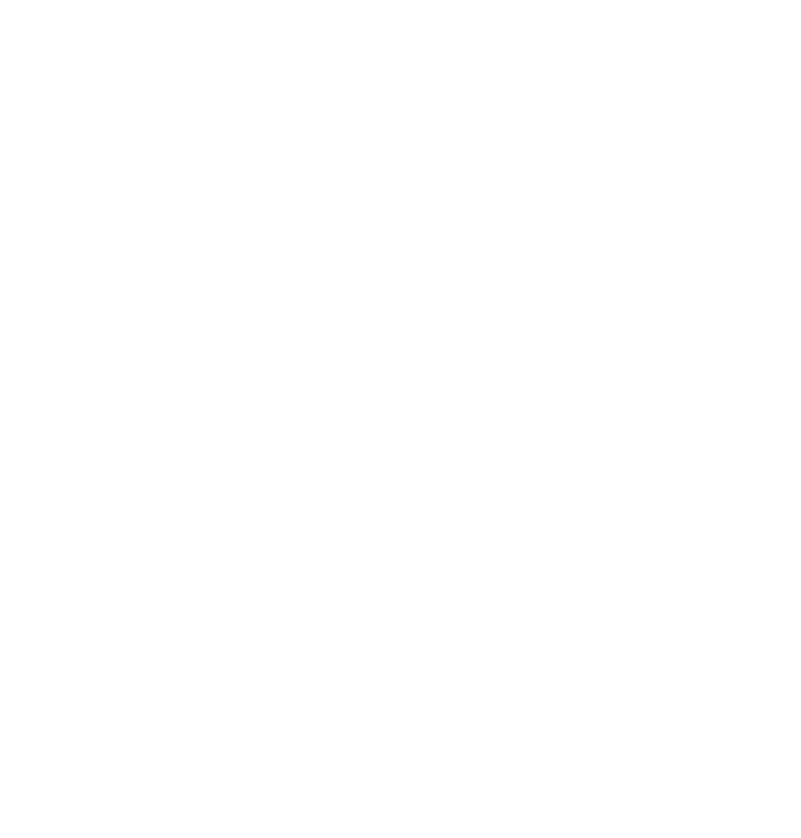
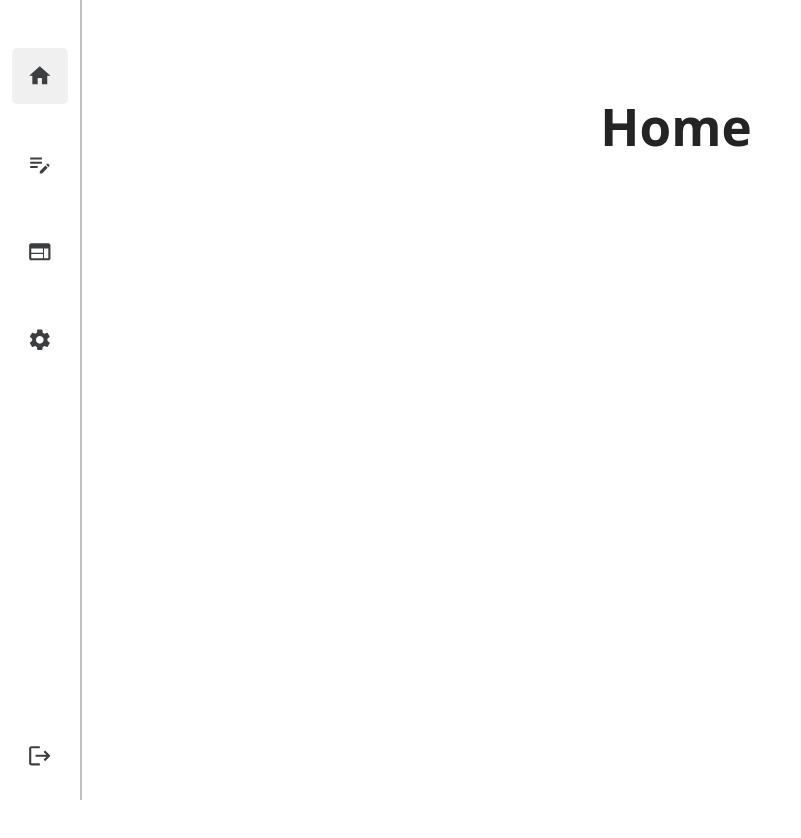
Before and after one commit to ciarahauthi/fyp-museum-aware-app, a React app in the folder frontend/: page / in a window 1280 px wide. Before the commit this address had no page. Shown: the top 838 px of the page, without its empty margins (0-801 px from the left). Before the commit the page ends 800 px from the top, so only its background shows below. Built offline with nearby package versions, Linux system fonts and the light colour scheme; the HTML template or start-up script is replaced by a standard one.

Commit message:
Updated :: Routes

```diff
--- a/frontend/src/App.jsx
+++ b/frontend/src/App.jsx
@@ -1,17 +1,28 @@
 import { BrowserRouter, Routes, Route } from "react-router-dom";
-import './App.css'
-import TestDb from "./pages/testdb";
-import Login from "./pages/Login";
+import "./App.css";
+
+import Login from "./pages/login/Login";
+import Home from "./pages/home/Home";
+import ManageContent from "./pages/manage_content/ManageContent";
+import ManageHomeScreen from "./pages/manage_homescreen/ManageHomeScreen";
+import Settings from "./pages/settings/Settings";
+import AppLayout from "./components/app_layout/AppLayout";
 
 function App() {
   return (
     <BrowserRouter>
       <Routes>
-        <Route path="/getUsers" element={<TestDb />} />
         <Route path="/login" element={<Login />} />
+
+        <Route element={<AppLayout />}>
+          <Route path="/" element={<Home />} />
+          <Route path="/manage-content" element={<ManageContent />} />
+          <Route path="/manage-home-screen" element={<ManageHomeScreen />} />
+          <Route path="/settings" element={<Settings />} />
+        </Route>
       </Routes>
     </BrowserRouter>
-  )
+  );
 }
 
-export default App
+export default App;
```
